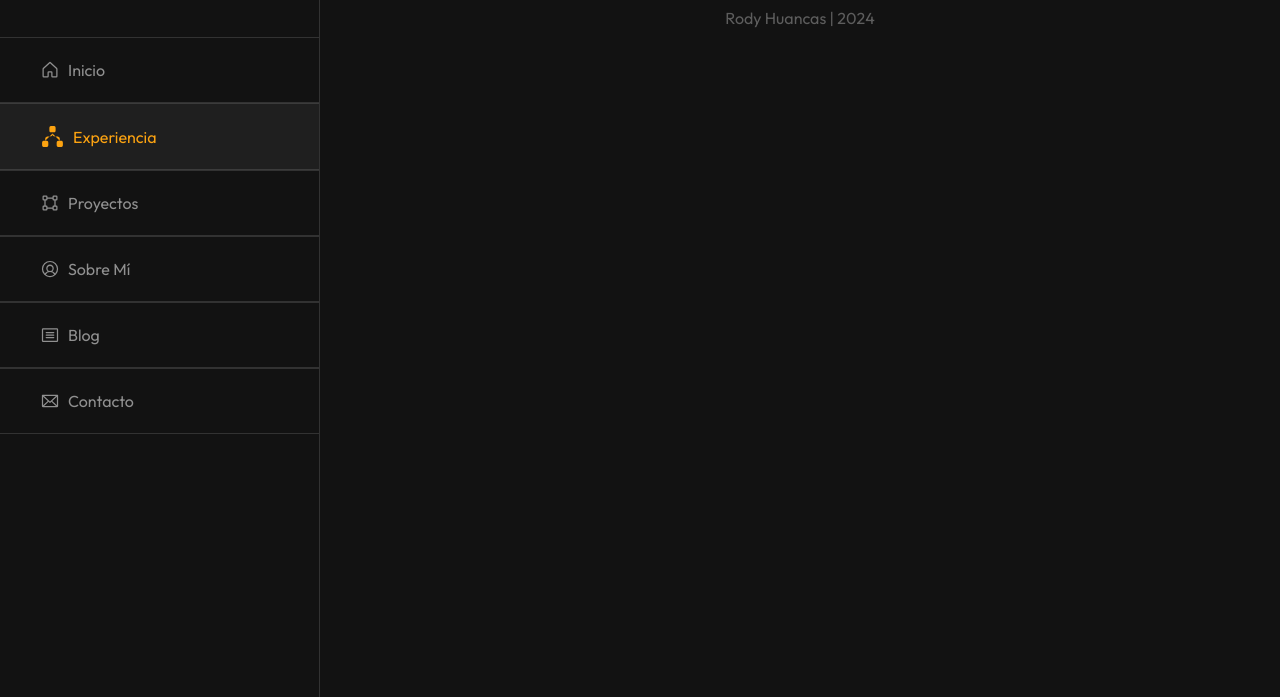
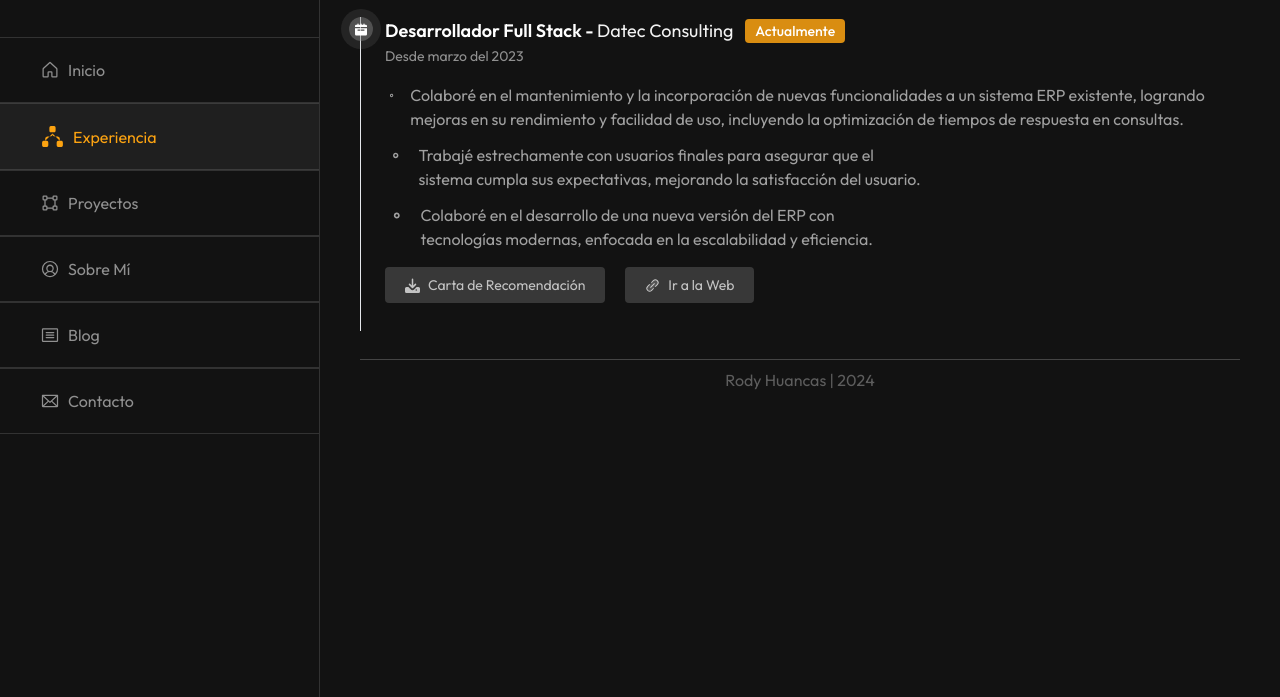
Before and after one commit to rody-huancas/portfolio-dev, an Astro site: page /experience in a window 1280 px wide. Shown: the part 103-800 px from the top of the page. Built offline with nearby package versions, Linux system fonts and the light colour scheme; Astro itself is replaced by a stand-in of ours.

Commit message:
Add: page of experience

```diff
--- /dev/null
+++ b/src/assets/icons/DownloadIcon.astro
@@ -0,0 +1,15 @@
+<svg
+  aria-hidden="true"
+  xmlns="http://www.w3.org/2000/svg"
+  fill="currentColor"
+  width="15"
+  height="15"
+  viewBox="0 0 20 20"
+>
+  <path
+    d="M14.707 7.793a1 1 0 0 0-1.414 0L11 10.086V1.5a1 1 0 0 0-2 0v8.586L6.707 7.793a1 1 0 1 0-1.414 1.414l4 4a1 1 0 0 0 1.416 0l4-4a1 1 0 0 0-.002-1.414Z"
+  ></path>
+  <path
+    d="M18 12h-2.55l-2.975 2.975a3.5 3.5 0 0 1-4.95 0L4.55 12H2a2 2 0 0 0-2 2v4a2 2 0 0 0 2 2h16a2 2 0 0 0 2-2v-4a2 2 0 0 0-2-2Zm-3 5a1 1 0 1 1 0-2 1 1 0 0 1 0 2Z"
+  ></path>
+</svg>
--- /dev/null
+++ b/src/assets/icons/LinkIcon.astro
@@ -0,0 +1,13 @@
+<svg
+  xmlns="http://www.w3.org/2000/svg"
+  width="15"
+  height="15"
+  viewBox="0 0 256 256"
+  ><g fill="currentColor"
+    ><path
+      d="m209.94 113.94l-96 96a48 48 0 0 1-67.88-67.88l96-96a48 48 0 0 1 67.88 67.88"
+      opacity=".2"></path><path
+      d="M165.66 90.34a8 8 0 0 1 0 11.32l-64 64a8 8 0 0 1-11.32-11.32l64-64a8 8 0 0 1 11.32 0M215.6 40.4a56 56 0 0 0-79.2 0l-30.06 30.05a8 8 0 0 0 11.32 11.32l30.06-30a40 40 0 0 1 56.57 56.56l-30.07 30.06a8 8 0 0 0 11.31 11.32l30.07-30.11a56 56 0 0 0 0-79.2m-77.26 133.82l-30.06 30.06a40 40 0 1 1-56.56-56.57l30.05-30.05a8 8 0 0 0-11.32-11.32L40.4 136.4a56 56 0 0 0 79.2 79.2l30.06-30.07a8 8 0 0 0-11.32-11.31"
+    ></path></g
+  ></svg
+>
--- /dev/null
+++ b/src/assets/icons/TimlineIcon.astro
@@ -0,0 +1,12 @@
+<svg
+  aria-hidden="true"
+  xmlns="http://www.w3.org/2000/svg"
+  fill="currentColor"
+  width="25"
+  height="25"
+  viewBox="0 0 20 20"
+>
+  <path
+    d="M20 4a2 2 0 0 0-2-2h-2V1a1 1 0 0 0-2 0v1h-3V1a1 1 0 0 0-2 0v1H6V1a1 1 0 0 0-2 0v1H2a2 2 0 0 0-2 2v2h20V4ZM0 18a2 2 0 0 0 2 2h16a2 2 0 0 0 2-2V8H0v10Zm5-8h10a1 1 0 0 1 0 2H5a1 1 0 0 1 0-2Z"
+  ></path>
+</svg>
--- /dev/null
+++ b/src/components/experience/ItemExperience.astro
@@ -0,0 +1,81 @@
+---
+// icons
+import LinkIcon     from "@/assets/icons/LinkIcon.astro";
+import PointIcon    from "@/assets/icons/PointIcon.astro";
+import TimlineIcon  from "@/assets/icons/TimlineIcon.astro";
+import DownloadIcon from "@/assets/icons/DownloadIcon.astro";
+import type { ExperienceInteface } from "@/models/experience";
+
+interface Props {
+  data: ExperienceInteface;
+}
+
+const { data } = Astro.props;
+---
+
+<li class="mb-7 ms-6">
+  <span
+    class="absolute flex items-center justify-center w-6 h-6 p-1.5 rounded-full -start-3 ring-8 ring-primary-200/15 bg-primary-200/50"
+  >
+    <TimlineIcon />
+  </span>
+  <h3 class="flex items-center mb-1 text-lg font-semibold text-primary-100">
+    <span>
+      {data.booth} -
+      <small class="font-normal text-lg text-primary-100/95">
+        {data.company}
+      </small>
+    </span>
+    {
+      data.current && (
+        <span class="text-sm font-medium me-2 px-2.5 py-0.5 rounded bg-secondary/85 ms-3">
+          Actualmente
+        </span>
+      )
+    }
+  </h3>
+  <time class="block mb-2 text-sm font-normal leading-none text-primary-200">
+    {data.date}
+  </time>
+  <ul
+    class="mb-4 text-base font-normal text-primary-100/60 flex flex-col gap-3 mt-5"
+  >
+    {
+      data.description &&
+        data.description.map((description) => (
+          <li class="text-balance flex items-start gap-3">
+            <PointIcon />
+            {description}
+          </li>
+        ))
+    }
+  </ul>
+  <div class="flex items-center justify-start gap-5">
+    {
+      data.letter && (
+        <button
+          type="button"
+          aria-label={`Descargar carta de recomendación de ${data.company}`}
+          class="flex items-center justify-center gap-2 text-sm text-primary-100/70 bg-primary-200/30 hover:bg-primary-200/50 transition-colors duration-500 ease-in-out py-2 px-5 rounded"
+        >
+          <DownloadIcon />
+          Carta de Recomendación
+        </button>
+      )
+    }
+    {
+      data.web && (
+        <a
+          href={data.web}
+          target="_blank"
+          rel="noopener noreferrer"
+          aria-label={`Abrir sitio web de ${data.company} en una nueva pestaña`}
+          class="flex items-center justify-center gap-2 text-sm text-primary-100/70 bg-primary-200/30 hover:bg-primary-200/50 transition-colors duration-500 ease-in-out py-2 px-5 rounded"
+        >
+          <LinkIcon />
+          Ir a la Web
+        </a>
+      )
+    }
+  </div>
+</li>
--- a/src/components/projects/CardProject.astro
+++ b/src/components/projects/CardProject.astro
@@ -18,7 +18,10 @@ const { project } = Astro.props;
 <div
   class="flex flex-col justify-between gap-3 w-full rounded-xl bg-[#3a395a3f]"
 >
-  <a href={`/projects/${project.id}`} class="w-full h-full overflow-hidden rounded-xl">
+  <a
+    href={`/projects/${project.id}`}
+    class="w-full h-full overflow-hidden rounded-xl"
+  >
     <Image
       src={project.image}
       alt={`Imagen de ${project.name}`}
@@ -44,12 +47,19 @@ const { project } = Astro.props;
       </div>
     </div>
 
-    <p class="line-clamp-2 text-primary-100/75">{project.description}</p>
+    <p
+      class="line-clamp-2 text-primary-100/75"
+      transition:name={`project ${project.name} description`}
+    >
+      {project.description}
+    </p>
 
     <div class="flex flex-wrap items-center justify-center gap-3 mt-2">
       {
         project.slug.map((slug) => (
-          <span class="bg-primary-100/20 px-3 text-primary-100/70 py-1 rounded-lg">{slug}</span>
+          <span class="bg-primary-100/20 px-3 text-primary-100/70 py-1 rounded-lg">
+            {slug}
+          </span>
         ))
       }
     </div>
--- a/src/layouts/Layout.astro
+++ b/src/layouts/Layout.astro
@@ -45,6 +45,11 @@ const { title } = Astro.props;
   ::-webkit-scrollbar {
     width: 0;
     height: 0;
+  }
+
+  ::selection {
+    background-color: #03e2e23a;
+    color: #ffffff;
   }
 
   @font-face {
--- a/src/lib/data.ts
+++ b/src/lib/data.ts
@@ -9,6 +9,7 @@ import ProjectsIncon from "@/assets/icons/ProjectsIcon.astro";
 import ExperienceIcon from "@/assets/icons/ExperienceIcon.astro";
 import type { ProjectsInteface } from "@/models/project";
 import type { MenuInteface, SocialMediaInteface } from "@/models/sidebar";
+import type { ExperienceInteface } from "@/models/experience";
 
 export const MENU: MenuInteface[] = [
   {
@@ -83,3 +84,19 @@ export const PROJECTS: ProjectsInteface[] = [
       "Es una aplicación que te permite ver los últimos trailers de películas y guardar tus favoritos. Ideal para cinéfilos, TraiFlix ofrece una experiencia sencilla y visual para descubrir nuevas películas y mantener una lista personalizada de los trailers que más te interesan",
   },
 ];
+
+export const EXPERIENCE: ExperienceInteface[] = [
+  {
+    web: "https://www.datec.pe/",
+    company: "Datec Consulting",
+    booth: "Desarrollador Full Stack",
+    date: "Desde marzo del 2023",
+    current: true,
+    letter: "/mi_carta.pdf",
+    description: [
+      "Colaboré en el mantenimiento y la incorporación de nuevas funcionalidades a un sistema ERP existente, logrando mejoras en su rendimiento y facilidad de uso, incluyendo la optimización de tiempos de respuesta en consultas.",
+      "Trabajé estrechamente con usuarios finales para asegurar que el sistema cumpla sus expectativas, mejorando la satisfacción del usuario.",
+      "Colaboré en el desarrollo de una nueva versión del ERP con tecnologías modernas, enfocada en la escalabilidad y eficiencia."
+    ]
+  },
+]
--- /dev/null
+++ b/src/models/experience.ts
@@ -0,0 +1,9 @@
+export interface ExperienceInteface {
+  web?    : string;
+  date    : string;
+  booth   : string;
+  letter  : string;
+  company : string;
+  current?: boolean;
+  description: string[];
+}
--- a/src/pages/experience/index.astro
+++ b/src/pages/experience/index.astro
@@ -1,10 +1,20 @@
 ---
-// layouts
+// data
+import { EXPERIENCE } from "@/lib/data";
+
+// layout
 import Layout from "@/layouts/Layout.astro";
+
+// components
+import ItemExperience from "@/components/experience/ItemExperience.astro";
 ---
 
 <Layout>
   <section class="mb-7 flex flex-col gap-7">
-    <h3 class="text-2xl text-primary-100/90">Experiencia</h3>
+    <h3 class="text-2xl text-primary-100/90">Mi Experiencia</h3>
+
+    <ol class="relative border-s border-gray-200 dark:border-gray-700 mt-5">
+      {EXPERIENCE.map((data) => <ItemExperience data={data} />)}
+    </ol>
   </section>
 </Layout>
--- a/src/pages/projects/[id]/index.astro
+++ b/src/pages/projects/[id]/index.astro
@@ -24,7 +24,10 @@ if (!project) {
 <Layout>
   <section class="flex flex-col gap-10 my-10">
     <div class="flex flex-col gap-5">
-      <a href="/projects" class="text-primary-100/60 hover:text-primary-100/90 transition-colors duration-300 flex items-center gap-3">
+      <a
+        href="/projects"
+        class="text-primary-100/60 hover:text-primary-100/90 transition-colors duration-300 flex items-center gap-3"
+      >
         <BackIcon /> Regresar
       </a>
       <h1
@@ -36,7 +39,12 @@ if (!project) {
 
       <div class="grid grid-cols-3 gap-10 items-start">
         <div class="col-span-2 flex flex-col gap-7">
-          <p class="text-primary-100/75">{project.description}</p>
+          <p
+            class="text-primary-100/75"
+            transition:name={`project ${project.name} description`}
+          >
+            {project.description}
+          </p>
           <div class="flex items-center gap-3">
             <a
               href={project.github}
@@ -58,10 +66,10 @@ if (!project) {
           <span class="font-medium text-lg text-primary-100">
             Tecnologías Usadas:
           </span>
-          <div class="flex flex-wrap items-center justify-center gap-3">
+          <div class="flex flex-wrap items-center justify-start gap-3">
             {
               project.slug.map((slug) => (
-                <span class="bg-primary-100 text-dark-color px-2 py-1 rounded-md">
+                <span class="bg-primary-200/40 text-primary-100/90 px-2 py-1 rounded-md">
                   {slug}
                 </span>
               ))
```
